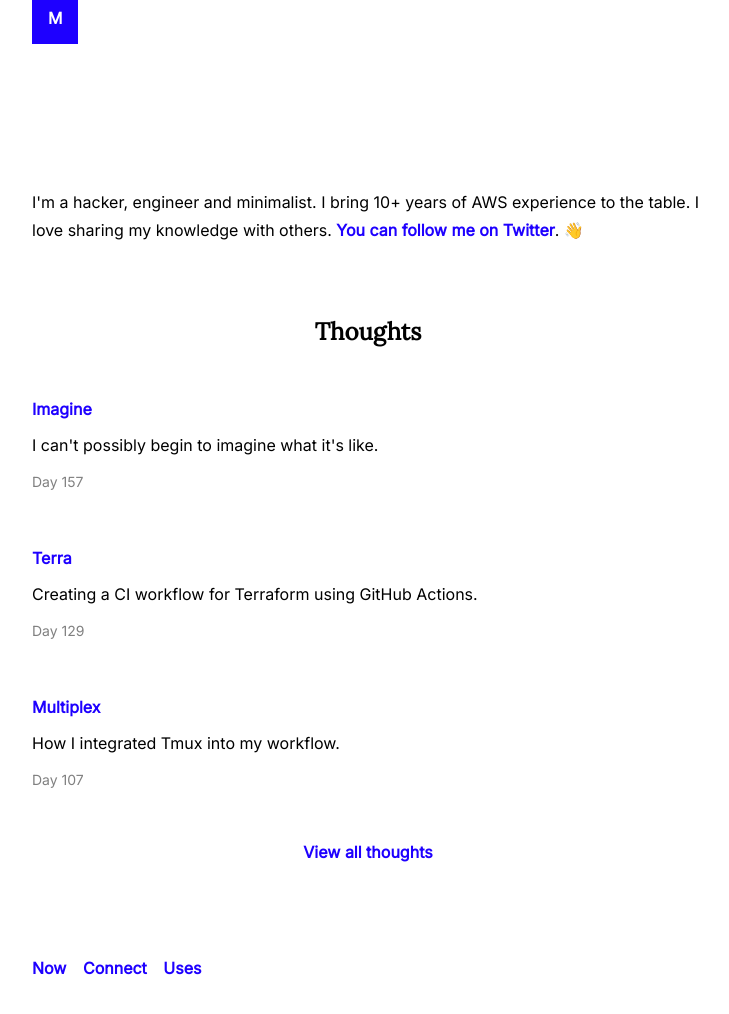
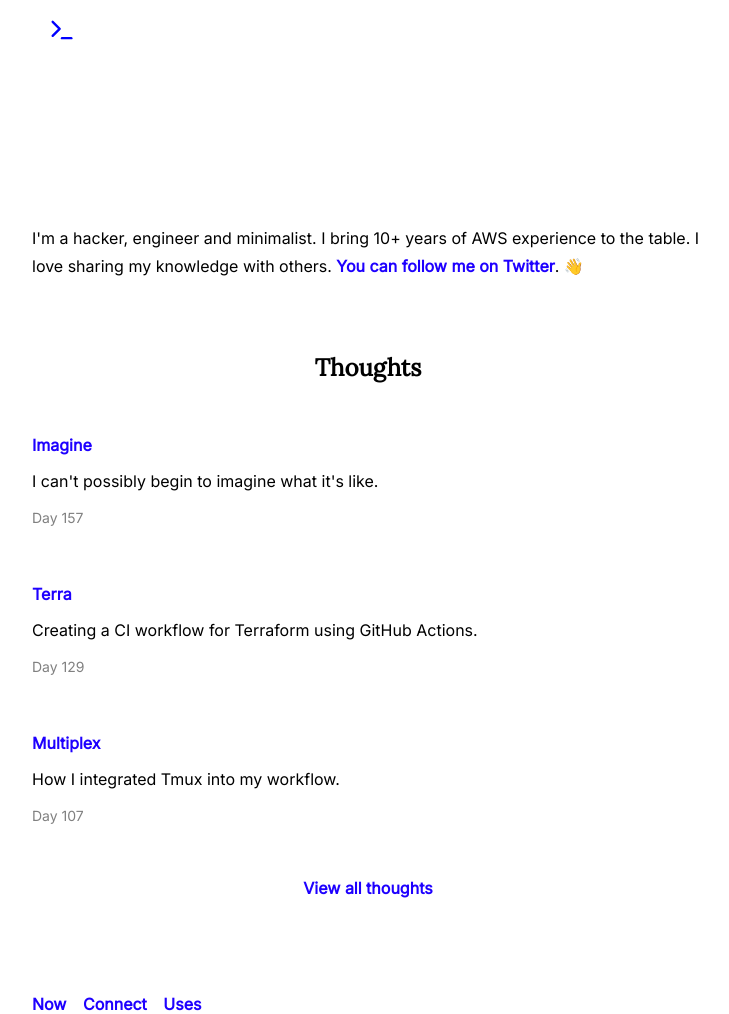
Before and after one commit to mijndert/website, a Jekyll site: the page built from index.html, in a window 1280 px wide. Shown: the whole page, without its empty margins (272-1001 px from the left). Built offline with Jekyll 4.4.1, drawn with Linux system fonts in a browser that asks for light colours; before the commit the page ends 978 px from its top, so only the background shows below that.

Commit message:
Replace M with feather icon

```diff
--- a/_includes/logo.html
+++ b/_includes/logo.html
@@ -2,9 +2,7 @@
 
   <a href="/">
 
-    <span>
-      M
-    </span>
+    <svg xmlns="http://www.w3.org/2000/svg" width="28" height="28" viewBox="0 0 24 24" fill="none" stroke="blue" stroke-width="2" stroke-linecap="round" stroke-linejoin="round" class="feather feather-terminal"><polyline points="4 17 10 11 4 5"></polyline><line x1="12" y1="19" x2="20" y2="19"></line></svg>
 
   </a>
 
--- a/assets/css/theme.scss
+++ b/assets/css/theme.scss
@@ -154,10 +154,8 @@ Sections
 .logo
 */
 
-.logo span {
-  background-color: $link-color;
+.logo {
   padding: 1em;
-  color: #ffffff;
 }
 
 /*
```
